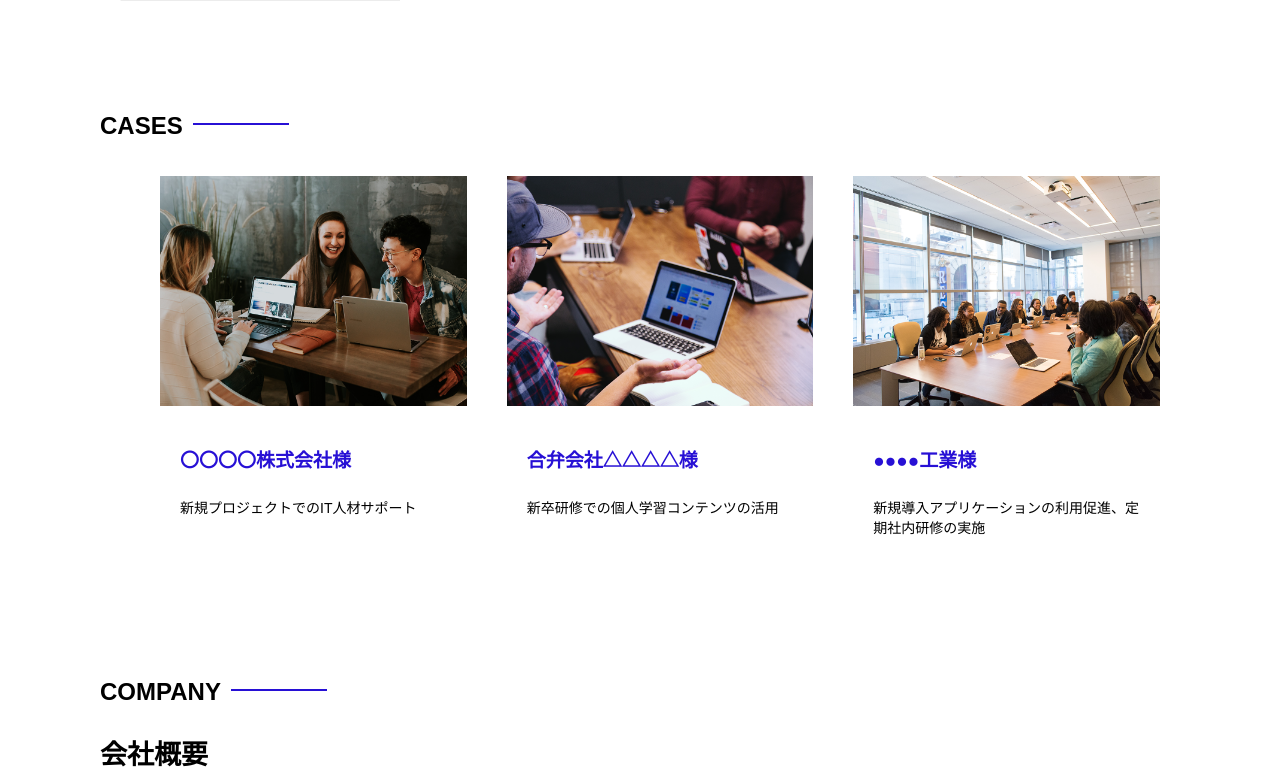
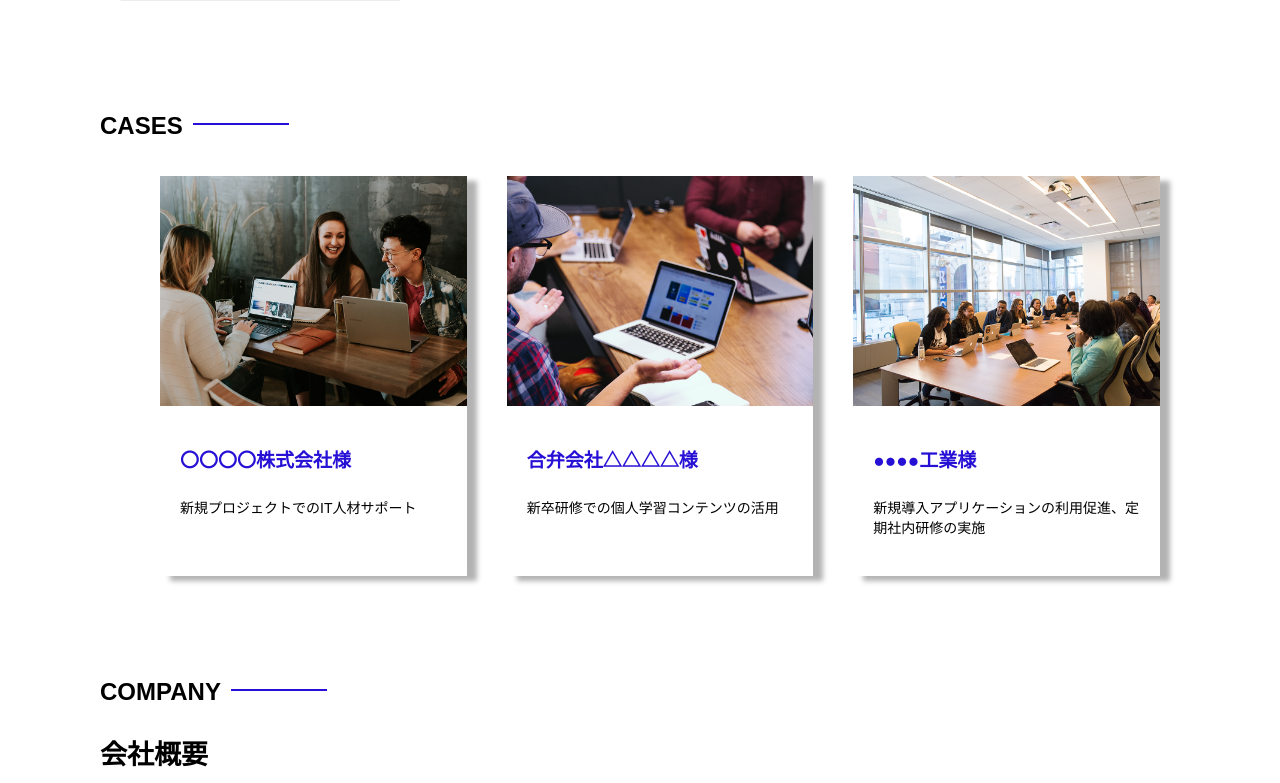
Before and after one commit to Yu0130fri/html-css-basic-kadai, a PHP site: page / in a window 1280 px wide. Shown: the part 5015-5798 px from the top of the page. Run offline with PHP 8.4, Linux system fonts and the light colour scheme.

Commit message:
fix kadai 012

```diff
--- a/kadai_012/style.css
+++ b/kadai_012/style.css
@@ -277,7 +277,7 @@ h3 {
 .case-card{
     background-color: #FFFFFF;
     min-height: 400px;
-    box-shadow: black;
+    box-shadow: 10px 5px 5px rgba(0, 0, 0, 0.3);
 }
 
 .case-img{
```
